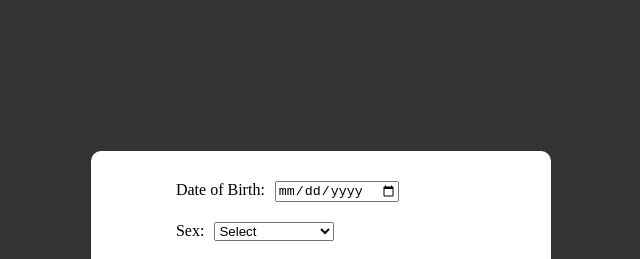
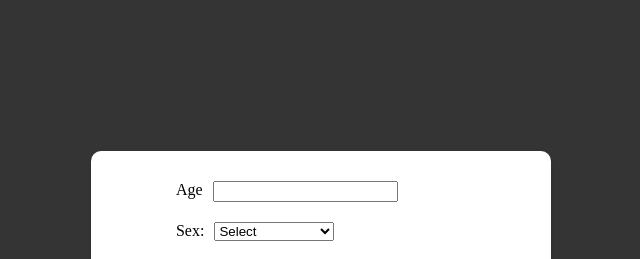
Before and after one commit to NikhilSingh07/cognitiveAssessment, a React (Create React App) app in the folder frontend/: page /form in a window 1280 px wide. Shown: the top 259 px of the page, without its empty margins (319-959 px from the left). Built offline with nearby package versions, Linux system fonts and the light colour scheme.

Commit message:
added game over page

```diff
--- a/frontend/src/App.js
+++ b/frontend/src/App.js
@@ -9,12 +9,16 @@ import Game from './Components/Game/Game';
 import HomePage from './Components/HomePage/HomePage';
 import FormPage from './Components/FormPage/FormPage';
 import NextPage from './Components/NextPage/NextPage';
+import GameOver from './Components/GameOver/GameOver';
 
 const App = () => {
     return(
       <Router>
         <div>
           <Switch>
+          <Route path="/over">
+              <GameOver />
+            </Route>
             <Route path="/game">
               <Game />
             </Route>
--- a/frontend/src/Components/FormPage/FormPage.js
+++ b/frontend/src/Components/FormPage/FormPage.js
@@ -8,7 +8,7 @@ import { useSetRecoilState } from "recoil";
 
 const FormPage = () => {
     const [formData, setFormData] = useState({
-        dateOfBirth: '',
+        age: '',
         sex: '',
         qualifications: '',
         languageProficiency: '',
@@ -58,6 +58,7 @@ const FormPage = () => {
 
       const handleSubmit = (e) => {
         e.preventDefault();
+        console.log("Submit")
         postFormData(formData).then((resp) => {
             setJWT((prev) => ({
                 ...prev,
@@ -80,11 +81,11 @@ const FormPage = () => {
         <div className="container">
             <form className="form" onSubmit={handleSubmit}>
                 <div className="item">
-                    <label>Date of Birth:</label>
+                    <label>Age</label>
                     <input
-                    type="date"
-                    name="dateOfBirth"
-                    value={formData.dateOfBirth}
+                    type="number"
+                    name="age"
+                    value={formData.age}
                     onChange={handleChange}
                     required
                     />
--- a/frontend/src/Components/Game/Game.js
+++ b/frontend/src/Components/Game/Game.js
@@ -62,7 +62,10 @@ const Game = () => {
       click_number: clickData.clickNumber
     }
     const response = await postClicked(clickEvent, jwt.token).then((resp) => {
-
+      if(resp.currentTrial === 6  && resp.fruitCount === 6){
+        history.push('/over')
+      }
+      else
       if(resp.fruitCount < 6){
         setClickData((prev) => ({
           ...prev,
@@ -136,7 +139,7 @@ const Game = () => {
                 <BsFillDiamondFill color='#fff' fontSize={cell.shapeSize === "large" ? `7rem` : (cell.shapeSize === "medium" ? `4.5rem` : `2.5rem`)} />
             )}
             {showFruit && cell.fruit !== "null" && clickIndex === index && cell.hasProducedFruit !== true && (
-              <div className="fruit-label">{cell.fruit === "Pear" ? `🍐` : `🍎`}</div>
+              <div className="fruit-label">{cell.fruit === "pear" ? `🍐` : `🍎`}</div>
             )}
           </div>
         ))}
--- a/frontend/src/apicalls/ApiCalls.js
+++ b/frontend/src/apicalls/ApiCalls.js
@@ -31,7 +31,7 @@ export async function getInitialItems(jwt, val) {
     {
       try{
         let bodyVal = {
-          dob: formData.dateOfBirth,
+          age: formData.age,
           sex: formData.sex,
           qualifications: formData.qualifications,
           language_proficiency: formData.languageProficiency,
```
